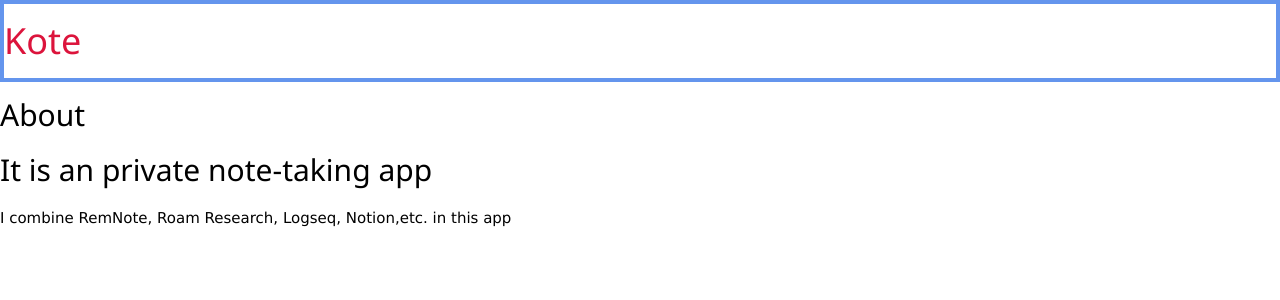
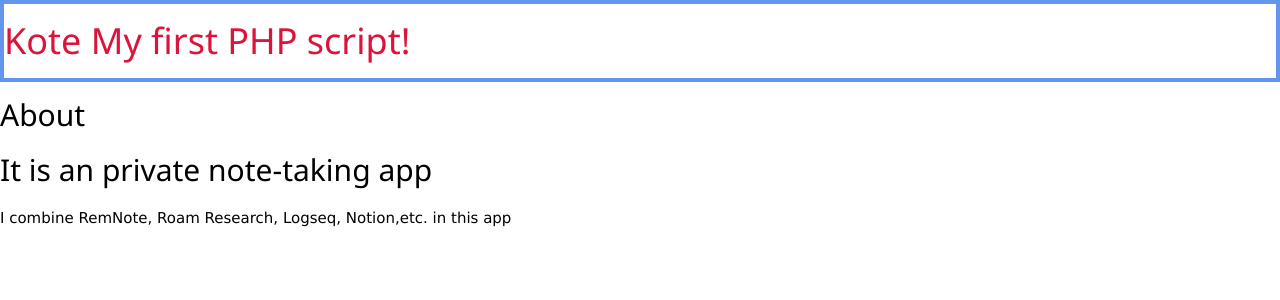
Before and after one commit to TaQuangKhoi/Learn-PHP, a PHP site: page / in a window 1280 px wide. Shown: the top 300 px of the page. Run offline with PHP 8.4, Linux system fonts and the light colour scheme.

Commit message:
Try .php file

```diff
--- a/index.html
+++ b/index.php
@@ -9,7 +9,12 @@
 
     <body>
         <div class="border-h1">
-            <h1>Kote</h1>
+            <h1>
+                Kote
+                <?php
+                echo "My first PHP script!";
+                ?>
+            </h1>
         </div>
         <div>
             <h2>About</h2>
```
